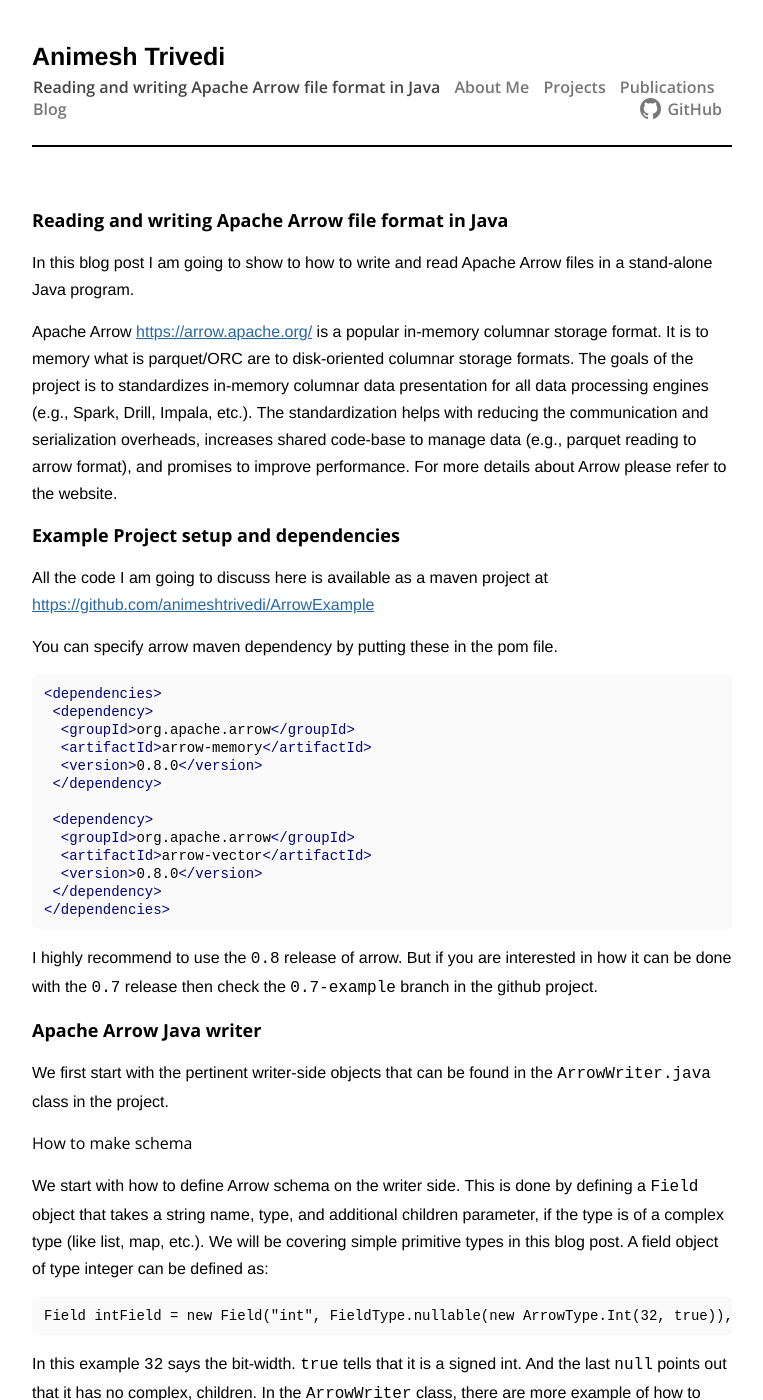
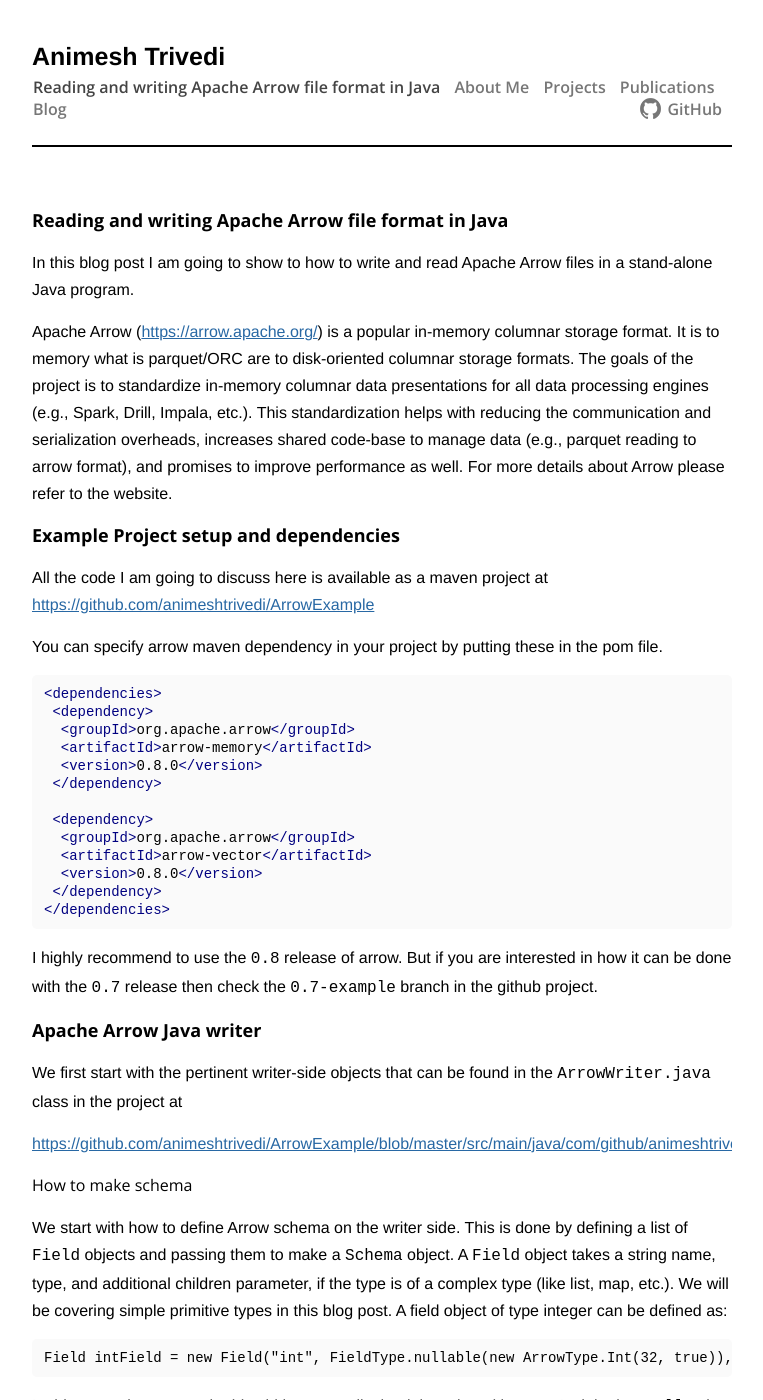
Before and after one commit to animeshtrivedi/animeshtrivedi.github.io, a Jekyll site: the page built from blog/2017-12-26-arrow.md, in a window 1280 px wide and 1400 px high. Shown: the whole window, without its empty margins (258-1021 px from the left). Built offline with Jekyll 4.4.1, drawn with Linux system fonts in a browser that asks for light colours; our own code applies the rules of GitHub Pages for plain Markdown files; some of the changed text lies outside the part shown.

Commit message:
Update 2017-12-26-arrow.md

````diff
--- a/blog/2017-12-26-arrow.md
+++ b/blog/2017-12-26-arrow.md
@@ -3,16 +3,16 @@
 read Apache Arrow files in a stand-alone Java program.
 
 
-Apache Arrow [https://arrow.apache.org/](https://arrow.apache.org/)
+Apache Arrow ([https://arrow.apache.org/](https://arrow.apache.org/))
 is a popular in-memory columnar storage format. It is to memory
 what is parquet/ORC are to disk-oriented columnar storage
-formats. The goals of the project is to standardizes in-memory
-columnar data presentation for all data processing engines (e.g.,
-Spark, Drill, Impala, etc.). The standardization helps with reducing
+formats. The goals of the project is to standardize in-memory
+columnar data presentations for all data processing engines (e.g.,
+Spark, Drill, Impala, etc.). This standardization helps with reducing
 the communication and serialization overheads, increases shared
 code-base to manage data (e.g., parquet reading to arrow format),
-and promises to improve performance. For more details about Arrow
-please refer to the website.
+and promises to improve performance as well. For more details about
+Arrow please refer to the website.
 
 
 ## Example Project setup and dependencies
@@ -20,7 +20,7 @@
 at
 [https://github.com/animeshtrivedi/ArrowExample](https://github.com/animeshtrivedi/ArrowExample)
 
-You can specify arrow maven dependency by putting these in the pom file.
+You can specify arrow maven dependency in your project by putting these in the pom file.
 
 ```xml
 <dependencies>
@@ -45,28 +45,30 @@
 ## Apache Arrow Java writer
 
 We first start with the pertinent writer-side objects that can be found in the
-`ArrowWriter.java` class in the project.
+`ArrowWriter.java` class in the project at
+
+[https://github.com/animeshtrivedi/ArrowExample/blob/master/src/main/java/com/github/animeshtrivedi/arrowexample/ArrowWrite.java](https://github.com/animeshtrivedi/ArrowExample/blob/master/src/main/java/com/github/animeshtrivedi/arrowexample/ArrowWrite.java)
 
 ### How to make schema
 We start with how to define Arrow schema on the writer side. This is done by defining
- a `Field` object that takes a string name, type, and additional children parameter,
- if the type is of a complex type (like list, map, etc.). We will be covering simple
- primitive types in this blog post. A field object of type integer can be defined
- as:
+a list of `Field` objects and passing them to make a `Schema` object. A `Field` object
+takes a string name, type, and additional children parameter, if the type is of a complex
+type (like list, map, etc.). We will be covering simple primitive types in this blog post.
+A field object of type integer can be defined as:
  ```
 Field intField = new Field("int", FieldType.nullable(new ArrowType.Int(32, true)), null);
  ```
-In this example `32` says the bit-width. `true` tells that it is a signed int. And the last
-`null` points out that it has no complex, children. In the `ArrowWriter` class, there are
+In this example `32` says the bit-width. `true` tells that it is a signed integer. And the
+last `null` points out that it has no complex children. In the `ArrowWriter` class, there are
 more example of how to define long, float, double, etc. Another important primitive type
-to define is a `byte[]` type. Any arbitrary data type can be serialzied to and deserialized
-from `byte[]`. It is done as :
+to define is a `byte[]` type (any arbitrary data type can be serialized to and de-serialized
+from `byte[]` type). `byte[]` field is defined as :
 
 ```java
 Field binaryField = new Field("binary", FieldType.nullable(new ArrowType.Binary()), null);
 ```
 
-Having defined multiple Fields now we have to stich then together to make a schema. This
+Having defined multiple Fields now we have to stitch then together to make a schema. This
 can done as simply as
 ```java
 ImmutableList.Builder<Field> childrenBuilder = ImmutableList.builder();
@@ -81,47 +83,47 @@
 Schema(Iterable<Field> fields, Map<String, String> metadata);
 ```
 
-I do not know what is metadata and how is it used.
-
 ### How to write data in Arrow
 #### Setup
 The next important class to understand is `VectorSchemaRoot`. It is responsible for
-managing reader and writer interfaces, memory allocation, and more. So we first allocate
-is as
+managing reader and writer interfaces, memory allocation, and more. So, we first allocate
+a `VectorSchemaRoot` object as
 ```java
 VectorSchemaRoot root = VectorSchemaRoot.create(schema, new RootAllocator(Integer.MAX_VALUE));
 ```
-Now the next item on our list is to get a `ArrowFileWriter`. Its constructor is
+Arrow file I/O interfaces are defined in `ArrowFileReader` and `ArrowFileWriter` classes. We
+need the writer to write a file. Its constructor is defined as :
 ```java
 public ArrowFileWriter(VectorSchemaRoot root, DictionaryProvider provider, WritableByteChannel out)
 ```
 We already have `VectorSchemaRoot`. `DictionaryProvider` can be allocated by simply calling
 `new DictionaryProvider.MapDictionaryProvider()`. Dictionary are important when passing a
-reader's data toanother writer which might be dictionary encoded. But here a new dictionary
+reader's data to another writer, where data might be dictionary encoded. But here a new dictionary
 will do. And now the `WritableByteChannel`, which is a java abstraction. Default file API in
 java already have an implementation for this which can be obtained simply by calling `getChannel`
-on an `FileOutputStream` object. However, you are free to implement your own as well. As we will
-show later in the blog we do have to write on if you are reading and writing data from HDFS.
-So, at this point we have a `ArrowFileWriter` object.
+on an `FileOutputStream` object. However, you are free to implement your own as well. As we
+will show later in the blog one does have to write one if (s)he is reading and writing data
+from HDFS. So, at this point we have a `ArrowFileWriter` object.
 
 The corresponding code for the discussion so far can be found in the `setupWrite` function
 in the `ArrowWrite` class in the example project.
 
 #### Writing data
-While writing data, we need to decide on the batch size. A batch size can be though of as a
-unit of reading/writing Arrow data. When reading, we always read a batch of Arrow data in one
-go. Hence, the batch size dictates the amount of buffering and memory requirement. In our
-example we have choosen a random 100 entries as the batch size.
+While writing data, we need to decide on the batch size. A batch size can be though of as the
+unit of reading/writing Arrow data. When reading, an ArrowReader always reads a full batch of
+Arrow data in one go. Hence, the batch size dictates the amount of buffering and memory needed.
+In our example we have chosen 100 entries as the batch size randomly.
 
-All the writing logic is encapsulated between a call to the `start` and `end` functions. And the batch
-count is set by calling `VectorSchemaRoot.setRowCount(int)` and batches are written by calling
-`writeBatch` function. So the template looks something like
+All the writing logic is encapsulated between a call to the `start` and `end` functions on the
+`ArrowFileWriter`. And the batch count is set by calling `VectorSchemaRoot.setRowCount(int)` and
+batches are written by calling `writeBatch` function. So the template looks something like
 
 ```java
 arrowFileWriter.start();
 // writing logic here in a loop of batches
 while(moreBatch){
    root.setRowCount(batchSize);
+   // write your data
    ...
    arrowFileWriter.writeBatch();
 }
@@ -158,7 +160,9 @@
 ```java
 fieldVector.setValueCount(items);
 ```
-That is it. For a variable binary `byte[]` type it is a bit more evolved as we need to tell `VarBinaryVector`
+That is it. Other primitive field Vector implementations also follow the same format.
+
+For a variable binary `byte[]` type it is a bit more evolved as we need to tell `VarBinaryVector`
 the length of the binary data. So the sequence for writing for a binary value is
 ```java
 byte[] arr = ...
@@ -166,15 +170,14 @@
 varBinaryVector.setValueLengthSafe(index, arr.length);
 varBinaryVector.setSafe(i, arr);
 ```
-otherwise if the arr is null then you call
+otherwise if the arr is null, then the corresponding index can be marked null by:
 ```java
 varBinaryVector.setNull(index);
 ```
-this will mark the value at the index as null.
 
 After writing all values, the batch is flushed by calling `arrowFileWriter.writeBatch()` and the next
-batch is written. Once everything is done, we end the writing and close the writer by calling `end` and
-`close` as shown above.
+batch is written. Once everything is done, the `ArrowFileWriter` is marked `end` and `close` as shown
+above.
 
 The full seuqence of the logic can be found in the `writeData` function in the `ArrowWrite`
 class in the example project.
````
Also changed, not shown: other parts of blog/2017-12-26-arrow.md (+5 -5 lines).
